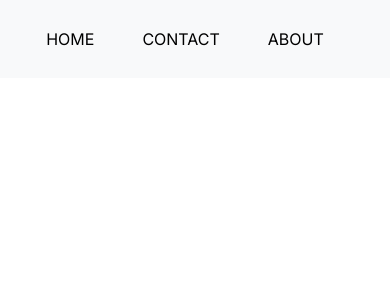
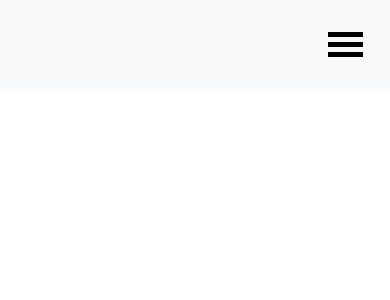
Before and after one commit to Merus23/NovoonBrandBook, a Next.js app: page / in a window 390 px wide. Shown: the top 300 px of the page. Built offline with nearby package versions, Linux system fonts and the light colour scheme.

Commit message:
feat: add the burger bar

```diff
--- a/src/app/components/NavBar/NavBar.module.css
+++ b/src/app/components/NavBar/NavBar.module.css
@@ -24,6 +24,18 @@
   width: 100px;
 }
 
+.burger {
+  display: none;
+  cursor: pointer;
+}
+
+.burger div {
+  width: 35px;
+  height: 5px;
+  background-color: black;
+  margin: 5px 0;
+}
+
 @media (max-width: 768px) {
   .logo {
     display: none;
@@ -32,6 +44,16 @@
   .navbar {
     transition: 0.8s all ease;
     display: flex;
-    justify-content: center;
+    justify-content: right;
+  }
+
+  .navList {
+    display: none;
+    flex-direction: column;
+  }
+
+  .burger {
+    display: block;
+    padding: 1.7em;
   }
 }
--- a/src/app/components/NavBar/NavBar.tsx
+++ b/src/app/components/NavBar/NavBar.tsx
@@ -27,6 +27,12 @@ function NavBar({ items }: Props) {
           </li>
         ))}
       </ul>
+
+      <div className={styles.burger}>
+        <div></div>
+        <div></div>
+        <div></div>
+      </div>
     </nav>
   );
 }
```
